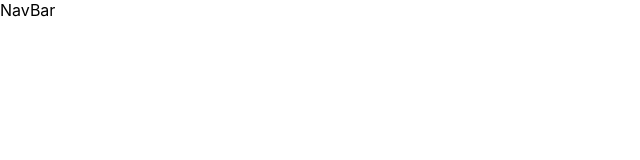
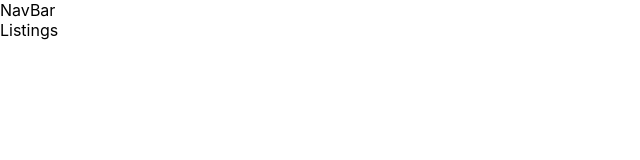
Before and after one commit to mafiageek/ptbc5-project2, a React (Create React App) app: page / in a window 1280 px wide. Before the commit this address had no page. Shown: the top 160 px of the page, without its empty margins (0-640 px from the left). Built offline with nearby package versions, Linux system fonts and the light colour scheme.

Commit message:
corrected routing to display listing at '/'

```diff
--- a/src/App.js
+++ b/src/App.js
@@ -10,9 +10,9 @@
     <BrowserRouter>
       <NavBar />
       <Routes>
+        <Route path="/" element={<Listings />} />
         <Route path="/About" element={<About />} />
         <Route path="/SubmitRequest" element={<SubmitRequest />} />
-        <Route path="/Listings" element={<Listings />} />
       </Routes>
     </BrowserRouter>
   );
```
